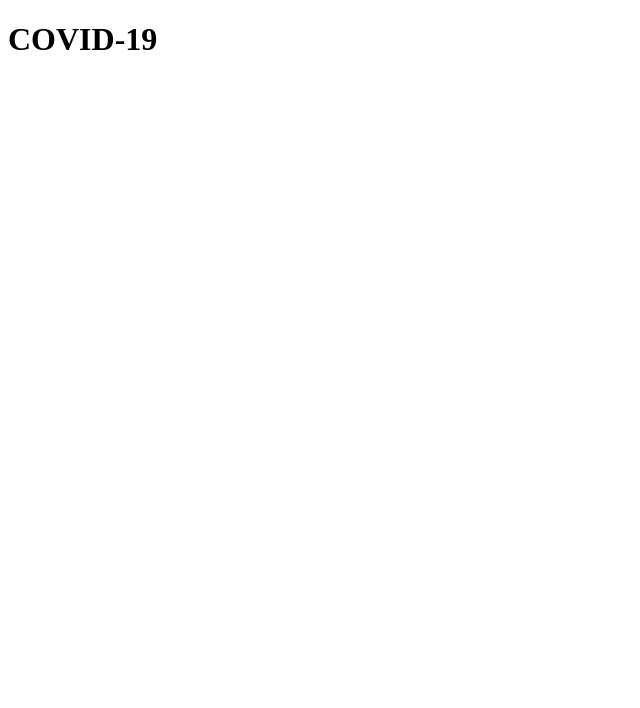
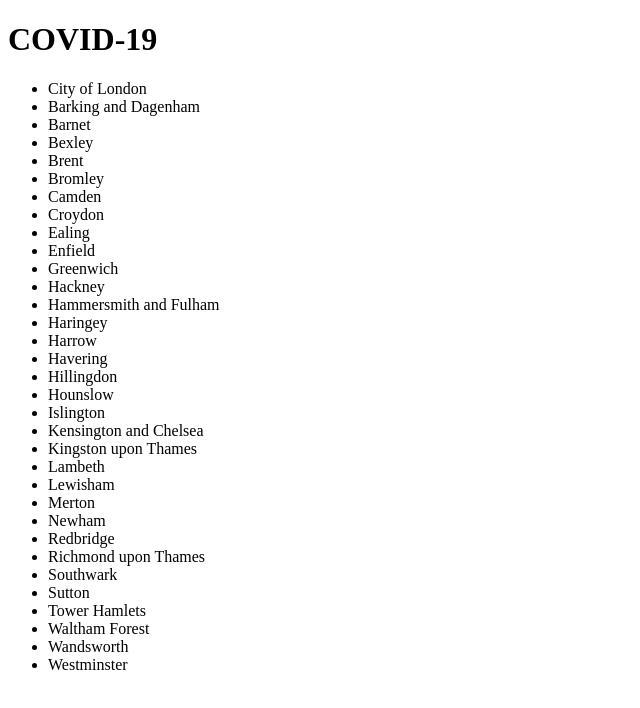
Before and after one commit to joehornby/covid-vue, a Vue app: page / in a window 1280 px wide. Shown: the top 708 px of the page, without its empty margins (0-640 px from the left). Built offline with nearby package versions, Linux system fonts and the light colour scheme.

Commit message:
add boroughs array

```diff
--- a/src/App.vue
+++ b/src/App.vue
@@ -1,6 +1,9 @@
 <template>
   <div id="app">
     <h1>COVID-19</h1>
+    <ul>
+      <li v-for="borough in boroughs" :key="borough">{{ borough }}</li>
+    </ul>
     <div id="bar-total"></div>
   </div>
 </template>
@@ -15,13 +18,26 @@ export default {
     return {
       covidApi: 'https://data.london.gov.uk/api/table/s8c9t_j4fs2?$limit=5000',
       covidCsv: 'data/phe_cases_london_boroughs.csv',
-      covidData: null
+      covidData: [],
+    }
+  },
+  computed: {
+    boroughs() {
+      const boroughs = []
+        // Find unique area names in data
+        this.covidData.forEach((el) => {
+          // If the current area_name is not in the boroughs array, add it
+          if (!boroughs.includes(el.area_name)) {
+            boroughs.push(el.area_name)
+          }
+        })
+      return boroughs
     }
   },
   methods: {
     getLocalData(csv) {
       const parseDate = d3.timeParse('%Y-%m-%d')
-      const data = d3.csv(csv).then((data) => {
+      d3.csv(csv).then((data) => {
         data.forEach((d) => {
           // Convert strings to integers
           d.new_cases = +d.new_cases
@@ -29,14 +45,13 @@ export default {
           // Convert date string to date format
           d.date = parseDate(d.date)
         })
-        console.log(data)
+        this.covidData = data
       })
-      this.covidData = data
+
     },
     getData(api) {
       this.$http.get(api).then((response) => {
         this.covidData = response.data.rows
-        console.log(response.data.rows)
       })
     }
   },
```
